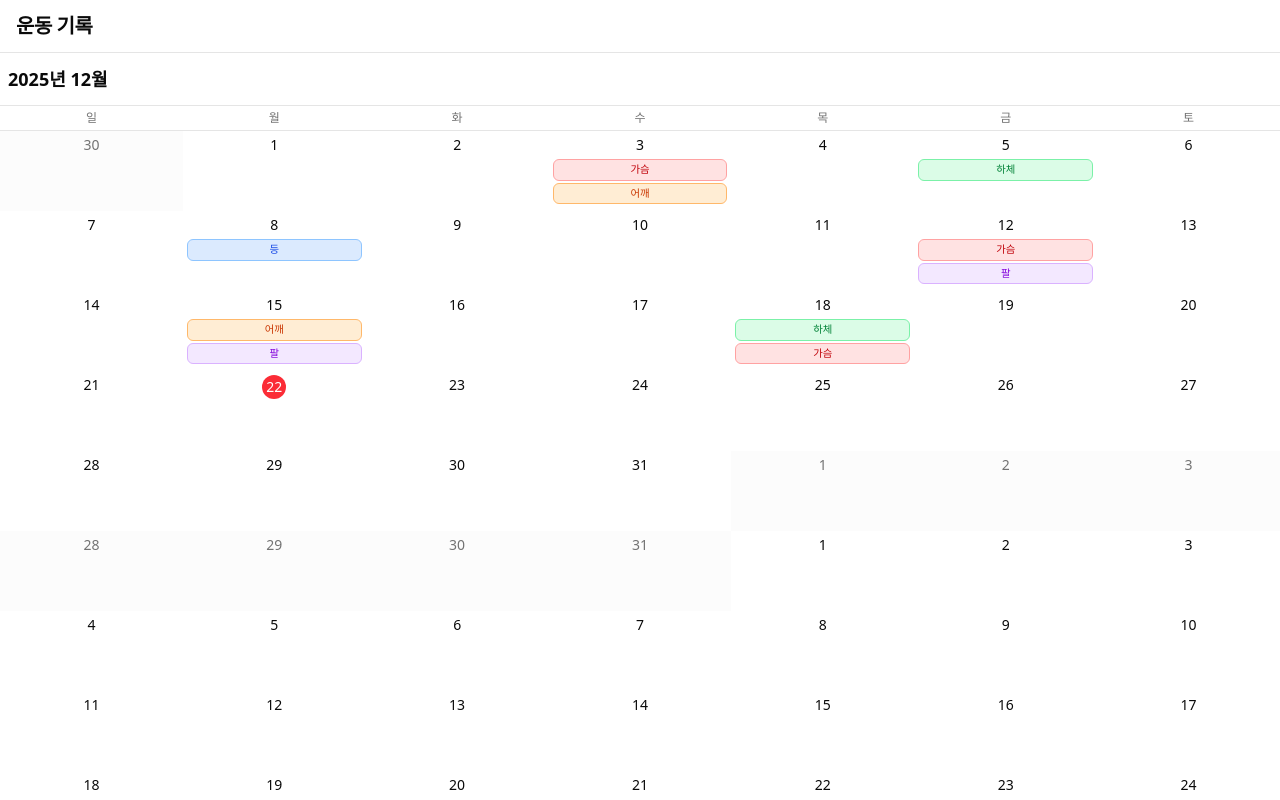
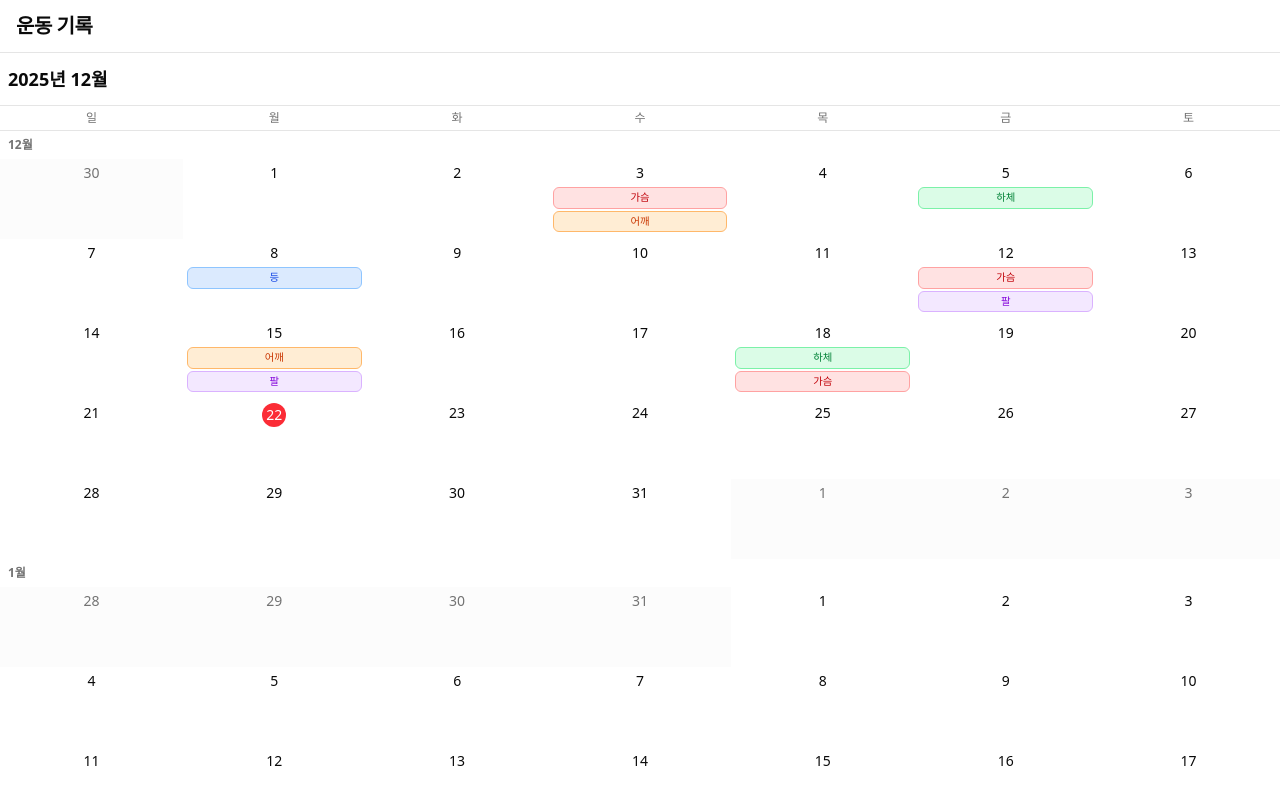
Before and after one commit to kimjihyo/lift-note, a Next.js app: page / in a window 1280 px wide. Built offline with nearby package versions, Linux system fonts and the light colour scheme.

Commit message:
feat: 각 달 시작 부분에 월 레이블 추가
- 애플 달력처럼 각 달 위에 작은 월 표시 추가
- 달력 내부 월 레이블 (M월 형식, 작은 회색 텍스트)
- sticky 헤더는 yyyy년 M월 형식으로 유지
- virtualizer estimateSize에 월 레이블 높이 반영

```diff
--- a/app/_components/workout-calendar.tsx
+++ b/app/_components/workout-calendar.tsx
@@ -81,14 +81,17 @@ export function WorkoutCalendar() {
     estimateSize: (index) => {
       const weeksCount = monthsData[index]?.weeks.length || 0;
       const WEEK_HEIGHT = 80;
-      return weeksCount * WEEK_HEIGHT;
+      const MONTH_LABEL_HEIGHT = 28; // py-1.5 (6px * 2) + text height (16px)
+      return MONTH_LABEL_HEIGHT + weeksCount * WEEK_HEIGHT;
     },
     initialOffset: () => {
       // 현재 달(인덱스 24)로 스크롤
       let offset = 0;
+      const WEEK_HEIGHT = 80;
+      const MONTH_LABEL_HEIGHT = 28;
       for (let i = 0; i < 24; i++) {
         const weeksCount = monthsData[i]?.weeks.length || 0;
-        offset += weeksCount * 80;
+        offset += MONTH_LABEL_HEIGHT + weeksCount * WEEK_HEIGHT;
       }
       return offset;
     },
@@ -193,6 +196,13 @@ export function WorkoutCalendar() {
                   transform: `translateY(${virtualItem.start}px)`,
                 }}
               >
+                {/* 달 레이블 */}
+                <div className="px-2 py-1.5">
+                  <h3 className="text-xs font-semibold text-muted-foreground">
+                    {format(monthDate, "M월", { locale: ko })}
+                  </h3>
+                </div>
+
                 {/* 날짜 그리드 */}
                 <div>
                   {weeks.map((week, weekIndex) => (
```
